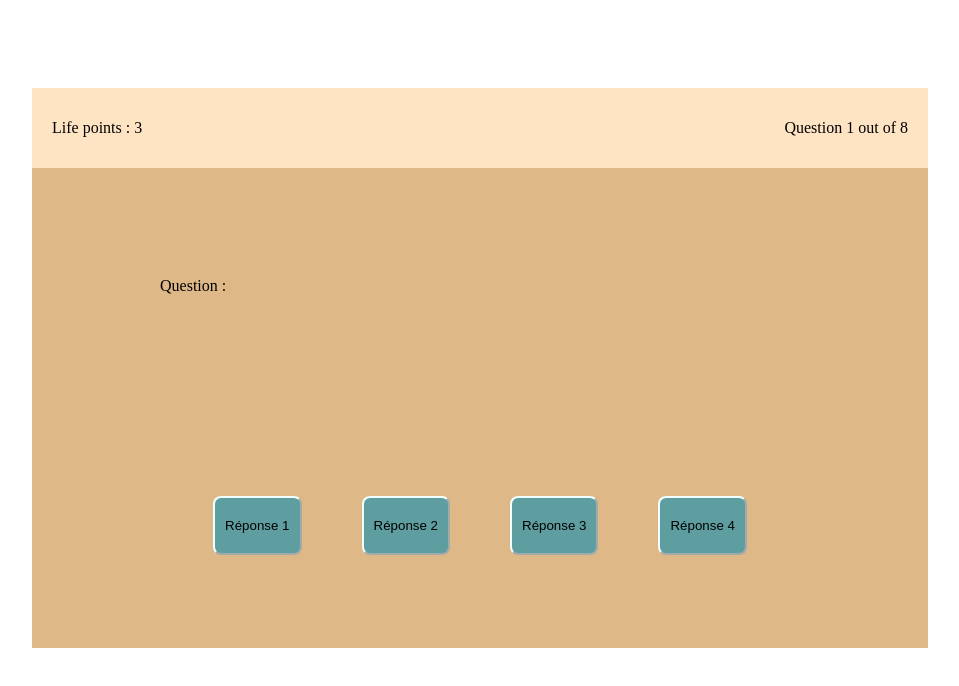
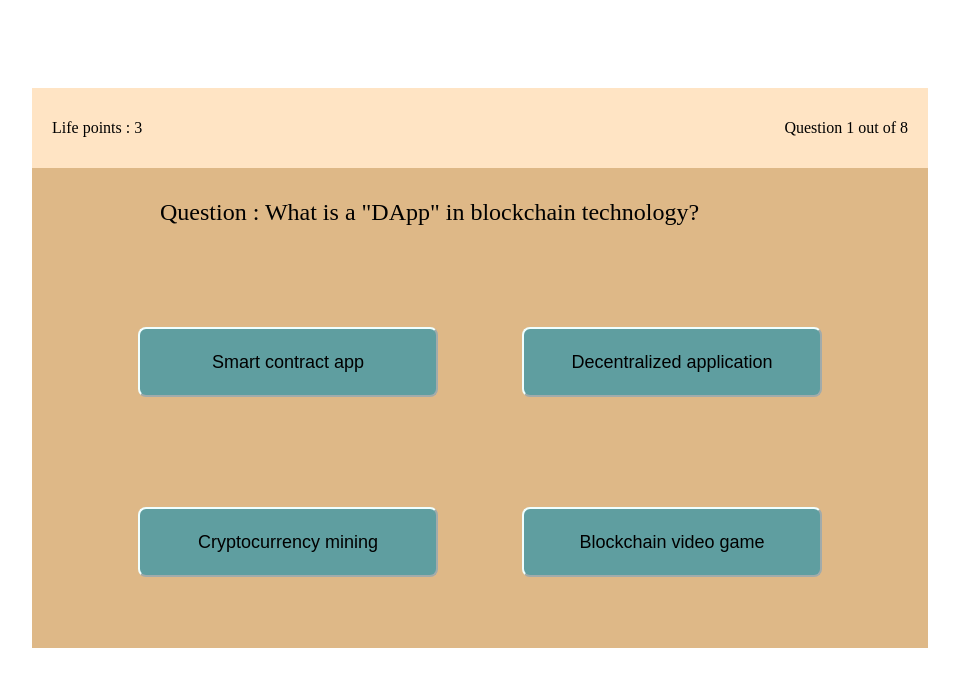
Before and after one commit to BiasYanis/ChronoCoder, a plain HTML site: page index.html in a window 1280 px wide. Shown: the whole page, without its empty margins (160-1119 px from the left). Drawn offline with Linux system fonts and the light colour scheme.

Commit message:
working on js handling questions

```diff
--- a/index.html
+++ b/index.html
@@ -15,10 +15,14 @@
     <div id="gameScreen">
             <p id="question">Question :</p>
         <div id="answerButtons">
-            <button>Réponse 1</button>
-            <button>Réponse 2</button>
-            <button>Réponse 3</button>
-            <button>Réponse 4</button>
+            <div>
+                <button id="1">Réponse 1</button>
+                <button id="2">Réponse 2</button>
+            </div>
+            <div>
+                <button id="3">Réponse 3</button>
+                <button id="4">Réponse 4</button>
+            </div>
         </div>
     </div>
 </body>
--- a/main.js
+++ b/main.js
@@ -1,21 +1,54 @@
 window.onload = function(){
-    e_questionNb = document.getElementById('questionNb');
-    txt = document.createTextNode(`Question ${questionNb} out of 8`);
+    var questionList = [["What is a \"DApp\" in blockchain technology?", "Smart contract app", "Decentralized application", " Cryptocurrency mining", "Blockchain video game", 1],
+    ["What is the term for a type of machine learning where an algorithm learns from its mistakes by iteratively improving its predictions?", "Supervised learning", "Unsupervised learning", "Reinforcement learning", "Coffee break learning", 2],
+    ["", "", "", "", "", 1],
+    ["", "", "", "", "", 1],
+    ["", "", "", "", "", 1],
+    ["", "", "", "", "", 1],
+    ["", "", "", "", "", 1],
+    ["", "", "", "", "", 1]];
+
+    var e_question = document.querySelector('#question');
+    var questionNb = 1;
+
+    e_question.textContent = `Question : ${questionList[0][0]}`;
+
+    var buttons = document.getElementsByTagName('button');
+    for (let index = 0; index < buttons.length; index++) {
+        const element = buttons[index];
+        element.textContent = `${questionList[questionNb - 1][index + 1]}`
+
+    }
 
 
+    e_questionNb = document.querySelector('#questionNb');
     var questionNb = 1;
-    var buttons = document.getElementsByTagName('button');
-    var e_question = document.getElementById('question');
-    var e_lifePoints = document.getElementById('lifePoint');
+
+
+    var e_lifePoints = document.querySelector('#lifePoint');
+
     for (let index = 0; index < buttons.length; index++) {
         const element = buttons[index];
-        element.addEventListener("click", userAnswer);
+        element.addEventListener("click", userAnswer(e));
     }
 
-    function userAnswer() {
+    function userAnswer(e) {
+        let element = e.target;
+        console.log(e);
+        console.log(element);
+    }
+
+    function changeDisplay() {
         questionNb++;
-        txt.nodeVa
-        e_questionNb.appendChild(txt);
+        e_questionNb.textContent = `Question ${questionNb} out of 8`
+        console.log(questionList[questionNb - 1][0]);
+        e_question.textContent = `Question : ${questionList[questionNb - 1][0]}`;
+
+        for (let index = 0; index < buttons.length; index++) {
+            const element = buttons[index];
+            element.textContent = `${questionList[questionNb - 1][index + 1]}`
+
+        }
         return;
     }
 
--- a/style.css
+++ b/style.css
@@ -24,14 +24,15 @@
     display: flex;
     align-items:flex-start;
     flex-direction: column;
-    margin-left: 10vw;
+    margin: 0vh 10vw;
+    font-size: 24px;
 }
 
 #answerButtons {
     display: flex;
-    align-items: flex-end;
-    justify-content: center;
-    gap: 60px;
+    align-items: center;
+    flex-direction: column;
+    gap: 30px;
 }
 
 body {
@@ -52,8 +53,12 @@ body {
 
 
 button {
+    width: 300px;
+    height: 70px;
     border-radius: 8px;
     padding: 20px 10px;
     background-color: cadetblue;
     border-color: azure;
+    margin: 40px;
+    font-size: 18px;
 }
```
